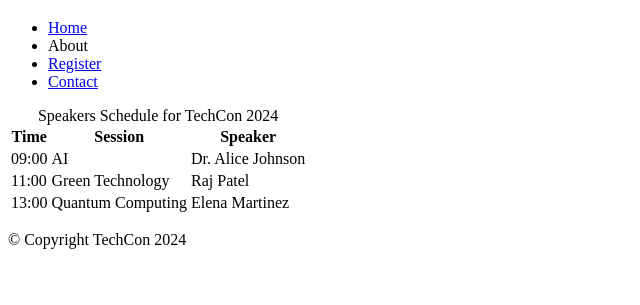
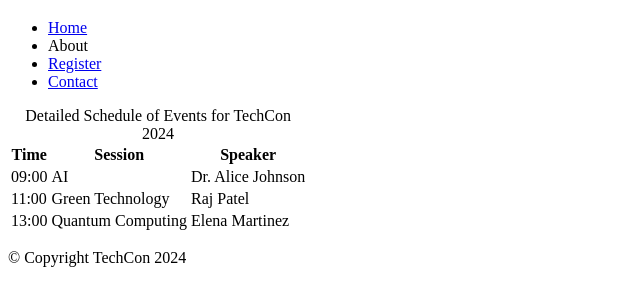
Before and after one commit to Gatera/TechCon_HTML, a plain HTML site: page techcon_website/schedule.html in a window 1280 px wide. Shown: the part 61-366 px from the top of the page, without its empty margins (0-640 px from the left). Drawn offline with Linux system fonts and the light colour scheme.

Commit message:
updated schedule page

```diff
--- a/techcon_website/schedule.html
+++ b/techcon_website/schedule.html
@@ -21,7 +21,7 @@
 
     <main>
         <table>
-            <caption>Speakers Schedule for TechCon 2024</caption>
+            <caption>Detailed Schedule of Events for TechCon 2024</caption>
             <tr>
                 <th scope="col">Time</th>
                 <th scope="col">Session</th>
```
